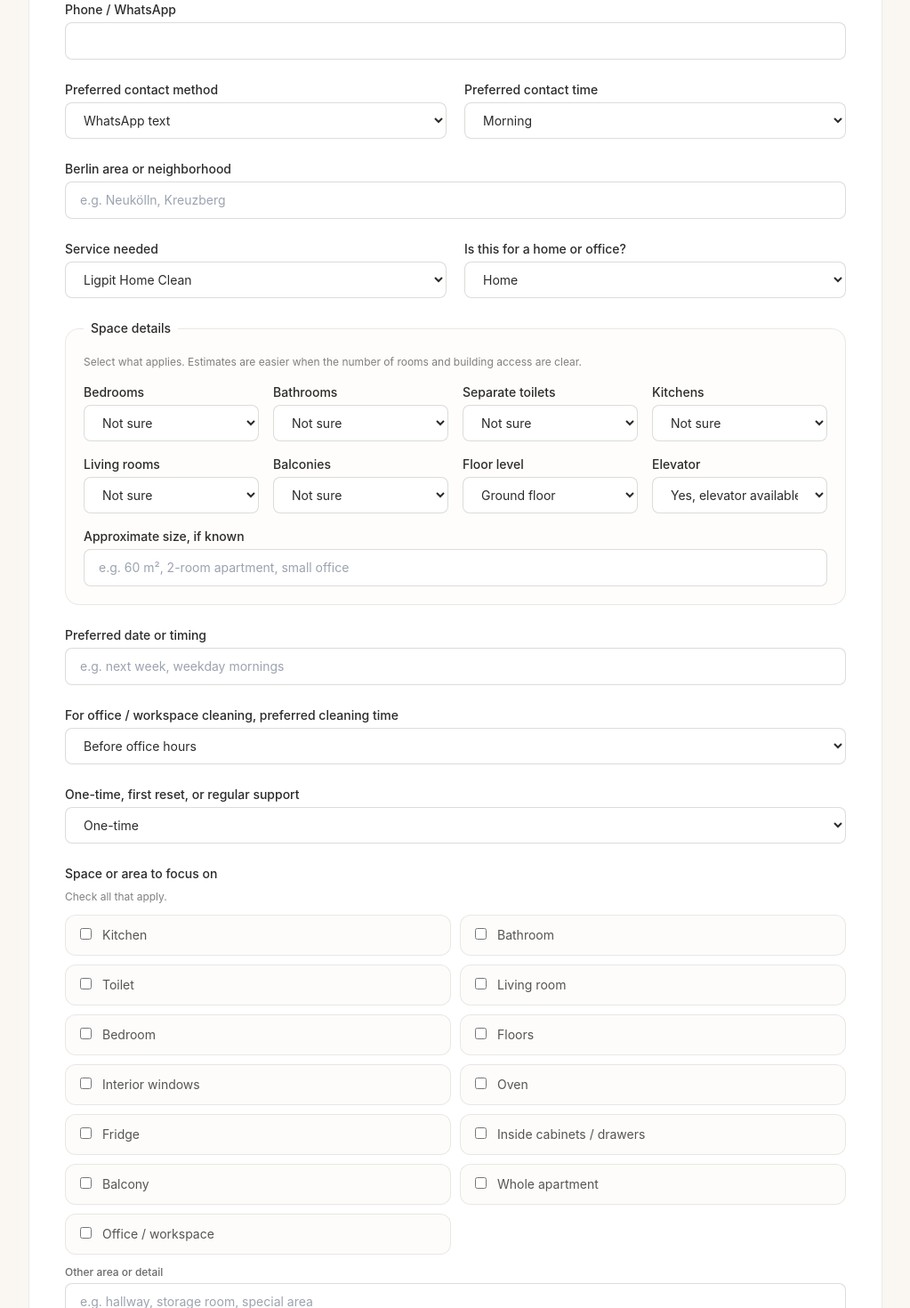
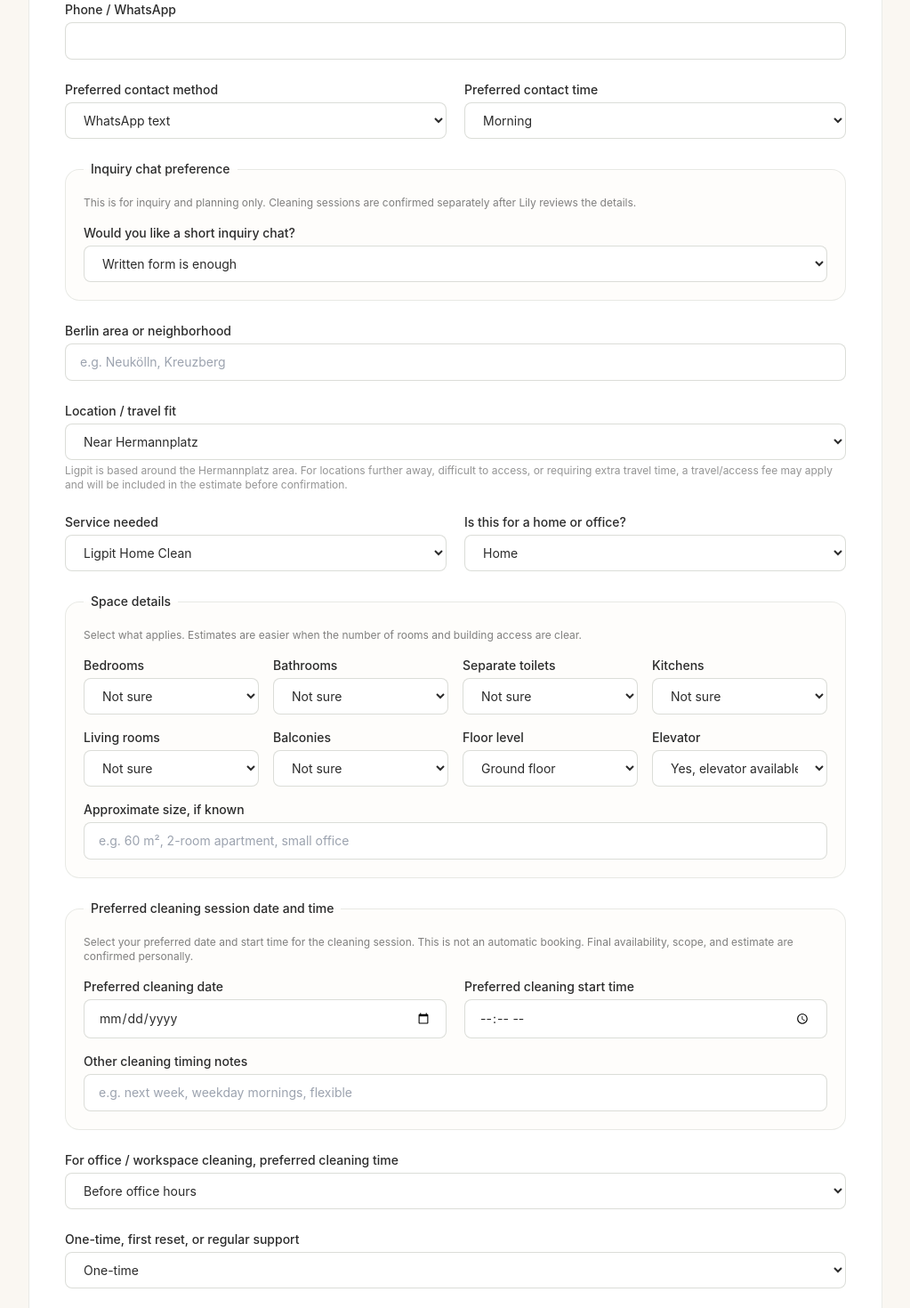
Before and after one commit to lilycyap/ligpit-website, a React (Vite) app: page /contact in a window 1280 px wide. Shown: the part 471-1941 px from the top of the page at 89% size, without its empty margins (128-1151 px from the left). Built offline with nearby package versions, Linux system fonts and the light colour scheme.

Commit message:
Update contact form inquiry and scheduling fields

```diff
--- a/src/pages/Contact.jsx
+++ b/src/pages/Contact.jsx
@@ -43,6 +43,14 @@ const elevatorOptions = [
   "Not applicable",
 ];
 
+const inquiryChatOptions = [
+  "Written form is enough",
+  "WhatsApp chat preferred",
+  "Email exchange preferred",
+  "Short call only if needed",
+  "Not sure yet",
+];
+
 const focusAreaOptions = [
   "Kitchen",
   "Bathroom",
@@ -74,9 +82,21 @@ const priorityOptions = [
   "Not sure yet — I need advice",
 ];
 
+const chatAppointmentChoices = [
+  "WhatsApp chat preferred",
+  "Email exchange preferred",
+  "Short call only if needed",
+];
+
 export default function Contact() {
   const [submitted, setSubmitted] = useState(false);
   const [error, setError] = useState(false);
+  const [inquiryChatPreference, setInquiryChatPreference] = useState(
+    "Written form is enough"
+  );
+
+  const showChatAppointmentFields =
+    chatAppointmentChoices.includes(inquiryChatPreference);
 
   function encode(data) {
     return Object.keys(data)
@@ -97,6 +117,12 @@ export default function Contact() {
     data.focusAreas = formData.getAll("focusAreas").join(", ");
     data.mainPriorities = formData.getAll("mainPriorities").join(", ");
 
+    if (!showChatAppointmentFields) {
+      data.preferredChatDate = "";
+      data.preferredChatTime = "";
+      data.chatTimingNotes = "";
+    }
+
     try {
       await fetch("/", {
         method: "POST",
@@ -111,22 +137,22 @@ export default function Contact() {
 
   return (
     <div className="bg-cream">
-      <div className="max-w-5xl mx-auto px-4 sm:px-6 lg:px-8 py-16 sm:py-20">
+      <div className="max-w-5xl mx-auto px-4 sm:px-6 lg:px-8 py-12 sm:py-20">
         <div className="text-center max-w-3xl mx-auto mb-10">
           <p className="text-sm uppercase tracking-[0.2em] text-gold font-medium mb-3">
             Get in touch
           </p>
-          <h1 className="font-serif text-4xl text-charcoal">
+          <h1 className="font-serif text-3xl sm:text-4xl text-charcoal">
             Request Availability
           </h1>
-          <p className="mt-3 text-charcoal/70">
+          <p className="mt-3 text-sm sm:text-base text-charcoal/70">
             Tell Lily a little about your home, office, or workspace. Booking
             is not instant — every inquiry is reviewed personally so the scope,
             priorities, and estimate are clear before confirming.
           </p>
         </div>
 
-        <div className="bg-white rounded-2xl border border-olive/15 p-6 sm:p-8 lg:p-10 mb-8">
+        <div className="bg-white rounded-2xl border border-olive/15 p-5 sm:p-8 lg:p-10 mb-8">
           {submitted ? (
             <div className="text-center py-10">
               <h2 className="font-serif text-2xl text-charcoal mb-2">
@@ -256,6 +282,98 @@ export default function Contact() {
                 </div>
               </div>
 
+              {/* ── Inquiry chat preference ──────────────────────── */}
+              <fieldset className="rounded-2xl border border-olive/15 bg-cream/30 p-5">
+                <legend className="px-2 text-sm font-medium text-charcoal">
+                  Inquiry chat preference
+                </legend>
+
+                <p className="text-xs text-charcoal/60 mb-4">
+                  This is for inquiry and planning only. Cleaning sessions are
+                  confirmed separately after Lily reviews the details.
+                </p>
+
+                <div>
+                  <label
+                    htmlFor="inquiryChatPreference"
+                    className="block text-sm font-medium text-charcoal mb-1"
+                  >
+                    Would you like a short inquiry chat?
+                  </label>
+                  <select
+                    id="inquiryChatPreference"
+                    name="inquiryChatPreference"
+                    value={inquiryChatPreference}
+                    onChange={(e) => setInquiryChatPreference(e.target.value)}
+                    className="w-full rounded-lg border border-olive/25 px-4 py-2.5 text-sm focus:outline-none focus:ring-2 focus:ring-olive/40 bg-white"
+                  >
+                    {inquiryChatOptions.map((option) => (
+                      <option key={option}>{option}</option>
+                    ))}
+                  </select>
+                </div>
+
+                {showChatAppointmentFields && (
+                  <div className="mt-5 rounded-xl border border-olive/10 bg-white/70 p-4">
+                    <p className="text-sm font-medium text-charcoal mb-1">
+                      Preferred inquiry chat date and time
+                    </p>
+                    <p className="text-xs text-charcoal/60 mb-4">
+                      Select a preferred date and time for your inquiry chat.
+                      This is a request only and will be confirmed personally.
+                    </p>
+
+                    <div className="grid grid-cols-1 sm:grid-cols-2 gap-5">
+                      <div>
+                        <label
+                          htmlFor="preferredChatDate"
+                          className="block text-sm font-medium text-charcoal mb-1"
+                        >
+                          Preferred chat date
+                        </label>
+                        <input
+                          id="preferredChatDate"
+                          name="preferredChatDate"
+                          type="date"
+                          className="w-full rounded-lg border border-olive/25 px-4 py-2.5 text-sm focus:outline-none focus:ring-2 focus:ring-olive/40"
+                        />
+                      </div>
+
+                      <div>
+                        <label
+                          htmlFor="preferredChatTime"
+                          className="block text-sm font-medium text-charcoal mb-1"
+                        >
+                          Preferred chat time
+                        </label>
+                        <input
+                          id="preferredChatTime"
+                          name="preferredChatTime"
+                          type="time"
+                          className="w-full rounded-lg border border-olive/25 px-4 py-2.5 text-sm focus:outline-none focus:ring-2 focus:ring-olive/40"
+                        />
+                      </div>
+                    </div>
+
+                    <div className="mt-4">
+                      <label
+                        htmlFor="chatTimingNotes"
+                        className="block text-sm font-medium text-charcoal mb-1"
+                      >
+                        Other chat timing notes
+                      </label>
+                      <input
+                        id="chatTimingNotes"
+                        name="chatTimingNotes"
+                        type="text"
+                        placeholder="e.g. weekday evening, flexible, after 18:00"
+                        className="w-full rounded-lg border border-olive/25 px-4 py-2.5 text-sm focus:outline-none focus:ring-2 focus:ring-olive/40"
+                      />
+                    </div>
+                  </div>
+                )}
+              </fieldset>
+
               <div>
                 <label
                   htmlFor="area"
@@ -270,6 +388,35 @@ export default function Contact() {
                   placeholder="e.g. Neukölln, Kreuzberg"
                   className="w-full rounded-lg border border-olive/25 px-4 py-2.5 text-sm focus:outline-none focus:ring-2 focus:ring-olive/40"
                 />
+              </div>
+
+              {/* ── Location / travel screening ──────────────────── */}
+              <div>
+                <label
+                  htmlFor="locationFit"
+                  className="block text-sm font-medium text-charcoal mb-1"
+                >
+                  Location / travel fit
+                </label>
+                <select
+                  id="locationFit"
+                  name="locationFit"
+                  className="w-full rounded-lg border border-olive/25 px-4 py-2.5 text-sm focus:outline-none focus:ring-2 focus:ring-olive/40 bg-white"
+                >
+                  <option>Near Hermannplatz</option>
+                  <option>
+                    Within easy reach of Hermannplatz by public transport
+                  </option>
+                  <option>Further within Berlin</option>
+                  <option>Outside Berlin</option>
+                  <option>Not sure</option>
+                </select>
+                <p className="mt-1 text-xs text-charcoal/50">
+                  Ligpit is based around the Hermannplatz area. For locations
+                  further away, difficult to access, or requiring extra travel
+                  time, a travel/access fee may apply and will be included in
+                  the estimate before confirmation.
+                </p>
               </div>
 
               {/* ── Service & space details ─────────────────────── */}
@@ -490,21 +637,66 @@ export default function Contact() {
                 </div>
               </fieldset>
 
+              {/* ── Preferred cleaning session date and time ─────── */}
+              <fieldset className="rounded-2xl border border-olive/15 bg-cream/30 p-5">
+                <legend className="px-2 text-sm font-medium text-charcoal">
+                  Preferred cleaning session date and time
+                </legend>
+
+                <p className="text-xs text-charcoal/60 mb-4">
+                  Select your preferred date and start time for the cleaning
+                  session. This is not an automatic booking. Final availability,
+                  scope, and estimate are confirmed personally.
+                </p>
+
+                <div className="grid grid-cols-1 sm:grid-cols-2 gap-5">
                   <div>
                     <label
-                  htmlFor="timing"
+                      htmlFor="preferredCleaningDate"
                       className="block text-sm font-medium text-charcoal mb-1"
                     >
-                  Preferred date or timing
+                      Preferred cleaning date
                     </label>
                     <input
-                  id="timing"
-                  name="timing"
-                  type="text"
-                  placeholder="e.g. next week, weekday mornings"
+                      id="preferredCleaningDate"
+                      name="preferredCleaningDate"
+                      type="date"
                       className="w-full rounded-lg border border-olive/25 px-4 py-2.5 text-sm focus:outline-none focus:ring-2 focus:ring-olive/40"
                     />
                   </div>
+
+                  <div>
+                    <label
+                      htmlFor="preferredCleaningTime"
+                      className="block text-sm font-medium text-charcoal mb-1"
+                    >
+                      Preferred cleaning start time
+                    </label>
+                    <input
+                      id="preferredCleaningTime"
+                      name="preferredCleaningTime"
+                      type="time"
+                      className="w-full rounded-lg border border-olive/25 px-4 py-2.5 text-sm focus:outline-none focus:ring-2 focus:ring-olive/40"
+                    />
+                  </div>
+                </div>
+
+                <div className="mt-4">
+                  <label
+                    htmlFor="cleaningTimingNotes"
+                    className="block text-sm font-medium text-charcoal mb-1"
+                  >
+                    Other cleaning timing notes
+                  </label>
+                  <input
+                    id="cleaningTimingNotes"
+                    name="cleaningTimingNotes"
+                    type="text"
+                    placeholder="e.g. next week, weekday mornings, flexible"
+                    className="w-full rounded-lg border border-olive/25 px-4 py-2.5 text-sm focus:outline-none focus:ring-2 focus:ring-olive/40"
+                  />
+                </div>
+              </fieldset>
 
               <div>
                 <label
```
Also changed, not shown: public/forms.html (+29 -2 lines). Lines whose indentation alone changed are shown as unchanged.
